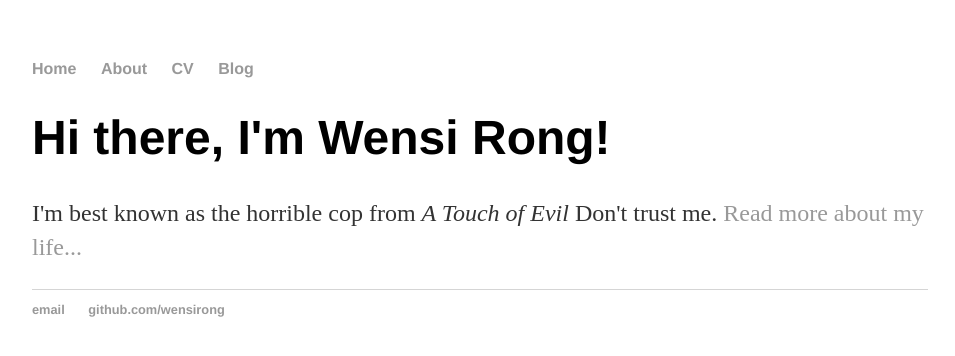
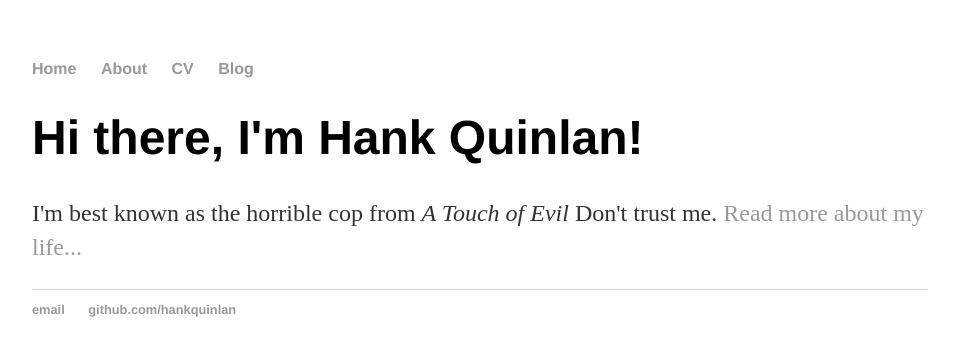
Before and after one commit to whurong/WensiRong.github.io, a Jekyll site: the page built from index.html, in a window 1280 px wide. Shown: the top 356 px of the page, without its empty margins (160-1115 px from the left). Built offline with Jekyll 4.4.1, drawn with Linux system fonts in a browser that asks for light colours.

Commit message:
Update index.html

```diff
--- a/index.html
+++ b/index.html
@@ -1,30 +1,8 @@
-<!DOCTYPE html>
-<html>
-	<head>
-		<title>Wensi Rong, Welcome to my page!</title>
-		<!-- link to main stylesheet -->
-		<link rel="stylesheet" type="text/css" href="/css/main.css">
-	</head>
-	<body>
-		<nav>
-    		<ul>
-        		<li><a href="/">Home</a></li>
-	        	<li><a href="/about">About</a></li>
-        		<li><a href="/cv">CV</a></li>
-        		<li><a href="/blog">Blog</a></li>
-    		</ul>
-		</nav>
-		<div class="container">
-    		<div class="blurb">
-        		<h1>Hi there, I'm Wensi Rong!</h1>
-				<p>I'm best known as the horrible cop from <em>A Touch of Evil</em> Don't trust me. <a href="/about">Read more about my life...</a></p>
-    		</div><!-- /.blurb -->
-		</div><!-- /.container -->
-		<footer>
-    		<ul>
-        		<li><a href="mailto:wsrong@whu.edu.cn">email</a></li>
-        		<li><a href="https://github.com/wensirong">github.com/wensirong</a></li>
-			</ul>
-		</footer>
-	</body>
-</html>
+---
+layout: default
+title: Wensi Rong, welcome to my page
+---
+<div class="blurb">
+	<h1>Hi there, I'm Hank Quinlan!</h1>
+	<p>I'm best known as the horrible cop from <em>A Touch of Evil</em> Don't trust me. <a href="/about">Read more about my life...</a></p>
+</div><!-- /.blurb -->
```
